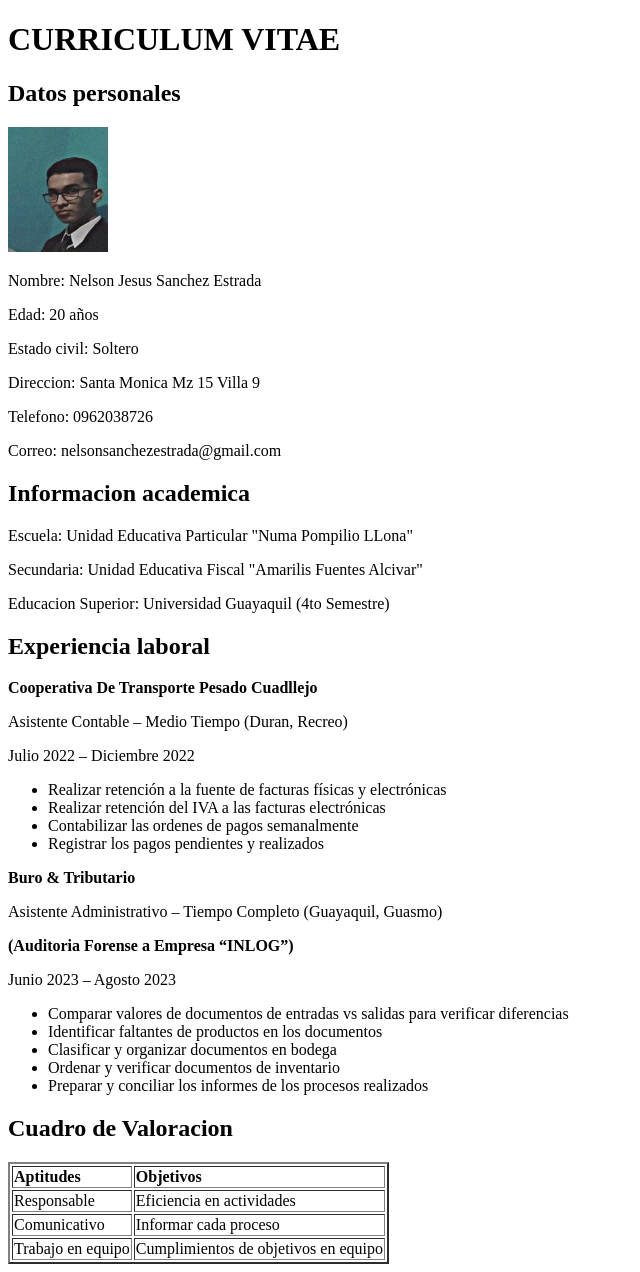
After one commit to NELSON16218/WEATHER_APP, a Flask app: page /CV_Nelson in a window 1280 px wide. The commit adds this page. Shown: the whole page, without its empty margins (0-640 px from the left). Run offline with Flask 3, Linux system fonts and the light colour scheme.

Commit message:
Add files via upload

```diff
--- a/WEATHER_APP/main.py
+++ b/WEATHER_APP/main.py
@@ -3,7 +3,7 @@ import requests
 app= Flask(__name__)
 
 def get_weather_data(city):
-   APY_KEY ='e046257c07a0053d2e28ef4fb10d967f'
+   APY_KEY = "6530db6f1031a09258a34de1ed8831c4"
    url= f'https://api.openweathermap.org/data/2.5/weather?q={city}&units=metric&lang=es&appid={APY_KEY}'
    r = requests.get(url).json()
    return r
@@ -17,9 +17,9 @@ def hello():
   else:
      return render_template('index.html')
 
-@app.route("/Nelson")
+@app.route("/CV_Nelson")
 def Nelson():
-    return "<p>Bienvenido</p>"
+    return render_template("curriculum.html")
 
 
 if __name__== '__main__':
--- /dev/null
+++ b/WEATHER_APP/templates/curriculum.html
@@ -0,0 +1,73 @@
+<!DOCTYPE html>
+<html lang="es">
+    <head>
+        <meta charset="UTF-8">
+        <meta name="viewport" content="width=device-width, initial-scale=1.0">
+        <title>Curriculum</title>
+    </head>
+    <body>
+        <h1>CURRICULUM VITAE</h1>
+
+        <h2>Datos personales</h2>
+        <img height="125" width="100" src="{{url_for('static', filename='foto.jpg')}}" alt="Foto">
+
+        <p>Nombre: Nelson Jesus Sanchez Estrada</p>
+        <p>Edad: 20 años</p>
+        <p>Estado civil: Soltero</p>
+        <p>Direccion: Santa Monica Mz 15 Villa 9 </p>
+        <p>Telefono: 0962038726</p>
+        <p>Correo: nelsonsanchezestrada@gmail.com</p>
+
+        <h2>Informacion academica</h2>
+        <p>Escuela: Unidad Educativa Particular "Numa Pompilio LLona" </p>
+        <p>Secundaria: Unidad Educativa Fiscal "Amarilis Fuentes Alcivar"</p>
+        <p>Educacion Superior: Universidad Guayaquil (4to Semestre) </p>
+
+        <h2>Experiencia laboral</h2>
+
+        <strong><p> Cooperativa De Transporte Pesado Cuadllejo</p></strong>
+        <p> Asistente Contable – Medio Tiempo (Duran, Recreo)</p>
+        <p> Julio 2022 – Diciembre 2022</p>
+        <ul>
+            <li> Realizar retención a la fuente de facturas físicas y
+                electrónicas</li>
+            <li> Realizar retención del IVA a las facturas electrónicas </li>
+            <li> Contabilizar las ordenes de pagos semanalmente</li>
+            <li> Registrar los pagos pendientes y realizados</li>
+        </ul>
+
+        <strong><p>Buro & Tributario</p></strong>
+        <p>Asistente Administrativo – Tiempo Completo (Guayaquil, Guasmo)</p>
+        <strong><p>(Auditoria Forense a Empresa “INLOG”)</p></strong>
+        <p>Junio 2023 – Agosto 2023</p>
+        <ul>
+            <li>Comparar valores de documentos de entradas vs salidas para
+                verificar diferencias</li>
+            <li>Identificar faltantes de productos en los documentos</li>
+            <li>Clasificar y organizar documentos en bodega</li>
+            <li>Ordenar y verificar documentos de inventario</li>
+            <li>Preparar y conciliar los informes de los procesos
+                realizados</li>
+        </ul>
+        <h2>Cuadro de Valoracion</h2>
+        <table border="2">
+            <tr>
+                <td><strong> Aptitudes</strong></td>
+                <td><strong>Objetivos</strong></td>
+            </tr>
+
+            <tr>
+                <td>Responsable</td> <td>Eficiencia en actividades</td>
+            </tr>
+
+            <tr>
+                <td>Comunicativo</td> <td>Informar cada proceso</td>
+            </tr>
+
+            <tr>
+                <td>Trabajo en equipo</td> <td>Cumplimientos de objetivos en equipo</td>
+            </tr>
+        </table>
+
+    </body>
+</html>
--- a/WEATHER_APP/templates/index.html
+++ b/WEATHER_APP/templates/index.html
@@ -47,9 +47,9 @@
                     <br/>
                     {% if context %}
                     <center>
-                        <div class="card" style="width: 18rem;">
+                        <div class="card" style="width: 11.5rem;">
+                            <img src="http://openweathermap.org/img/w/{{context.weather.0.icon}}.png" height="75" alt="" class="card-img">
                             <div class="card-body">
-
                                 <h5 class="card-title">{{context.name}}</h5>
                                 <p class="card-text">Temperatura: {{context.main.temp}}</p>
                                 <p class="card-text">Latitud: {{context.coord.lat}}</p>
```
Also changed, not shown: WEATHER_APP/static/clima2.gif (added), WEATHER_APP/static/foto.jpg (added).
